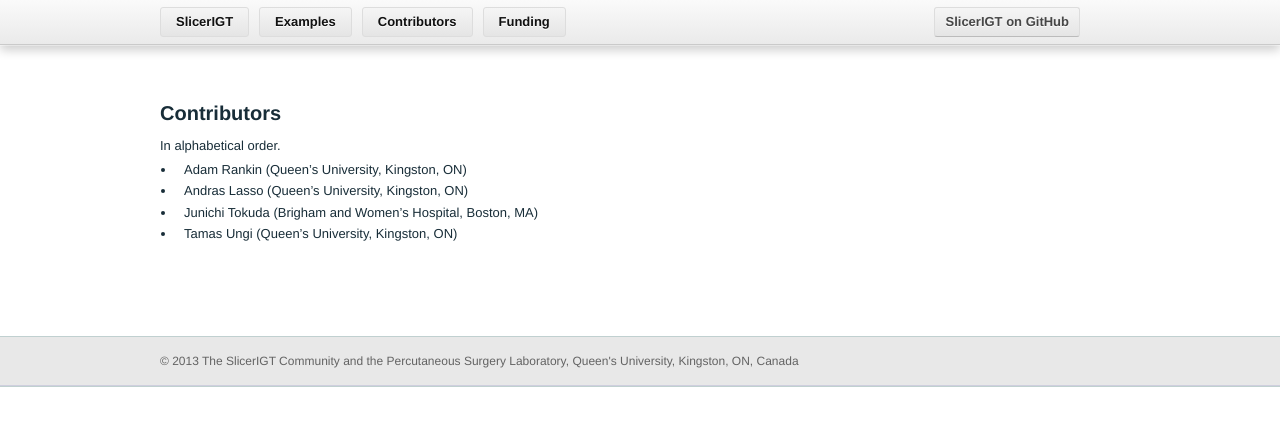
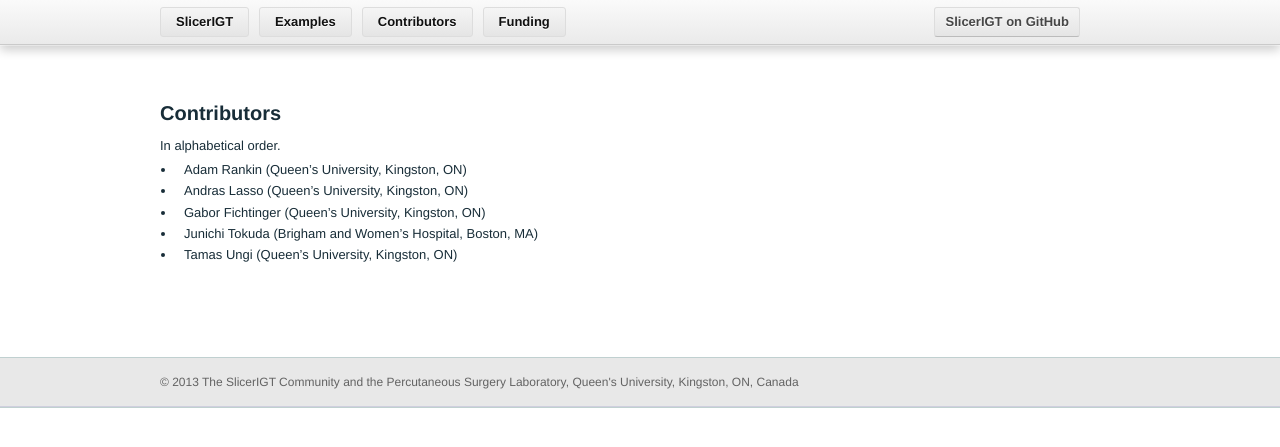
Before and after one commit to Sunderlandkyl/slicerrt.github.com, a Jekyll site: the page built from Contributors.md, in a window 1280 px wide. Shown: the top 447 px of the page. Built offline with Jekyll 4.4.1, drawn with Linux system fonts in a browser that asks for light colours; Markdown is read by kramdown in place of the engine named in the settings.

Commit message:
Update Contributors.md

```diff
--- a/Contributors.md
+++ b/Contributors.md
@@ -7,5 +7,6 @@
 
 *   Adam Rankin (Queen's University, Kingston, ON)
 *   Andras Lasso (Queen's University, Kingston, ON)
+*   Gabor Fichtinger (Queen's University, Kingston, ON)
 *   Junichi Tokuda (Brigham and Women's Hospital, Boston, MA)
 *   Tamas Ungi (Queen's University, Kingston, ON)
```
